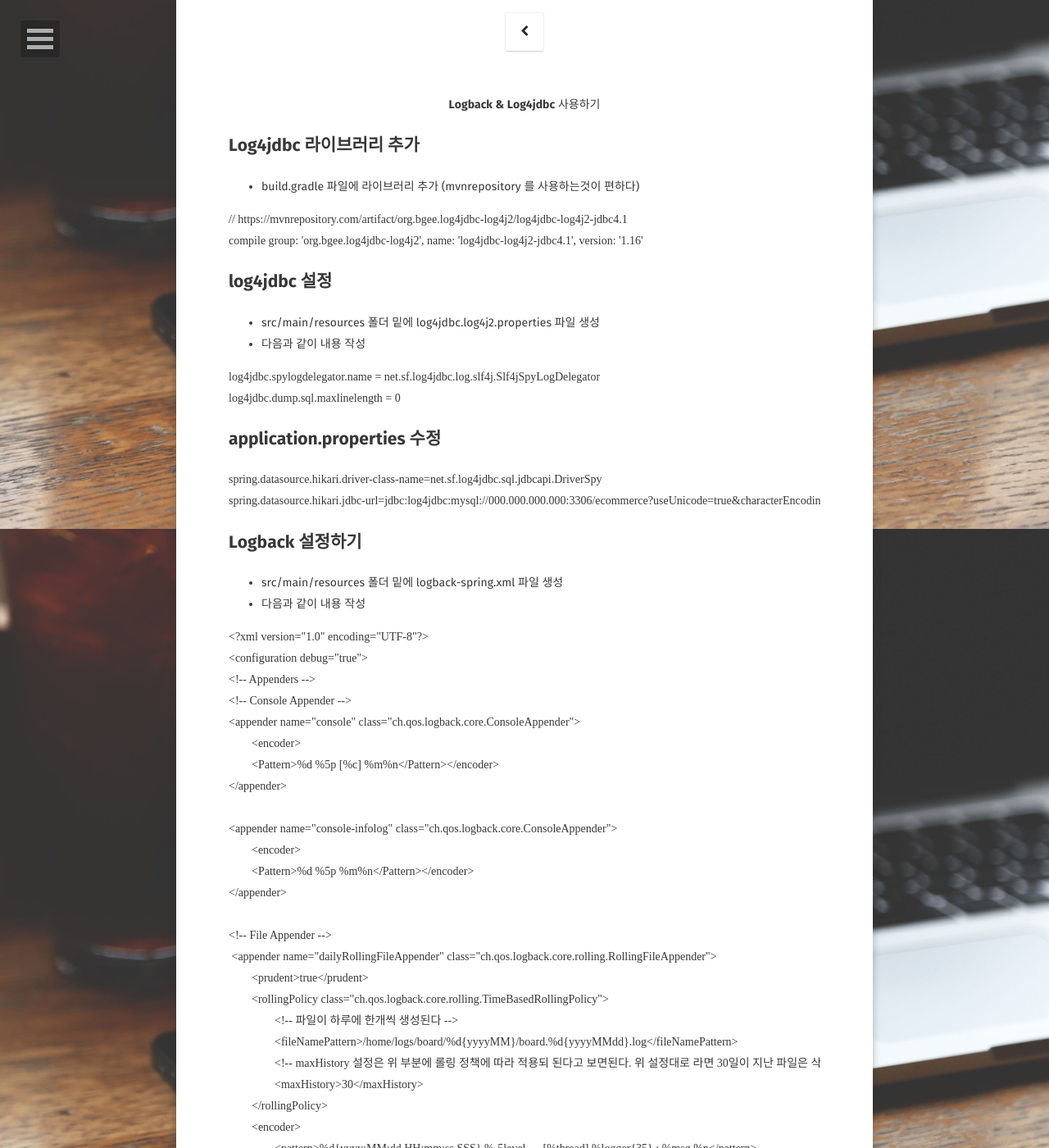
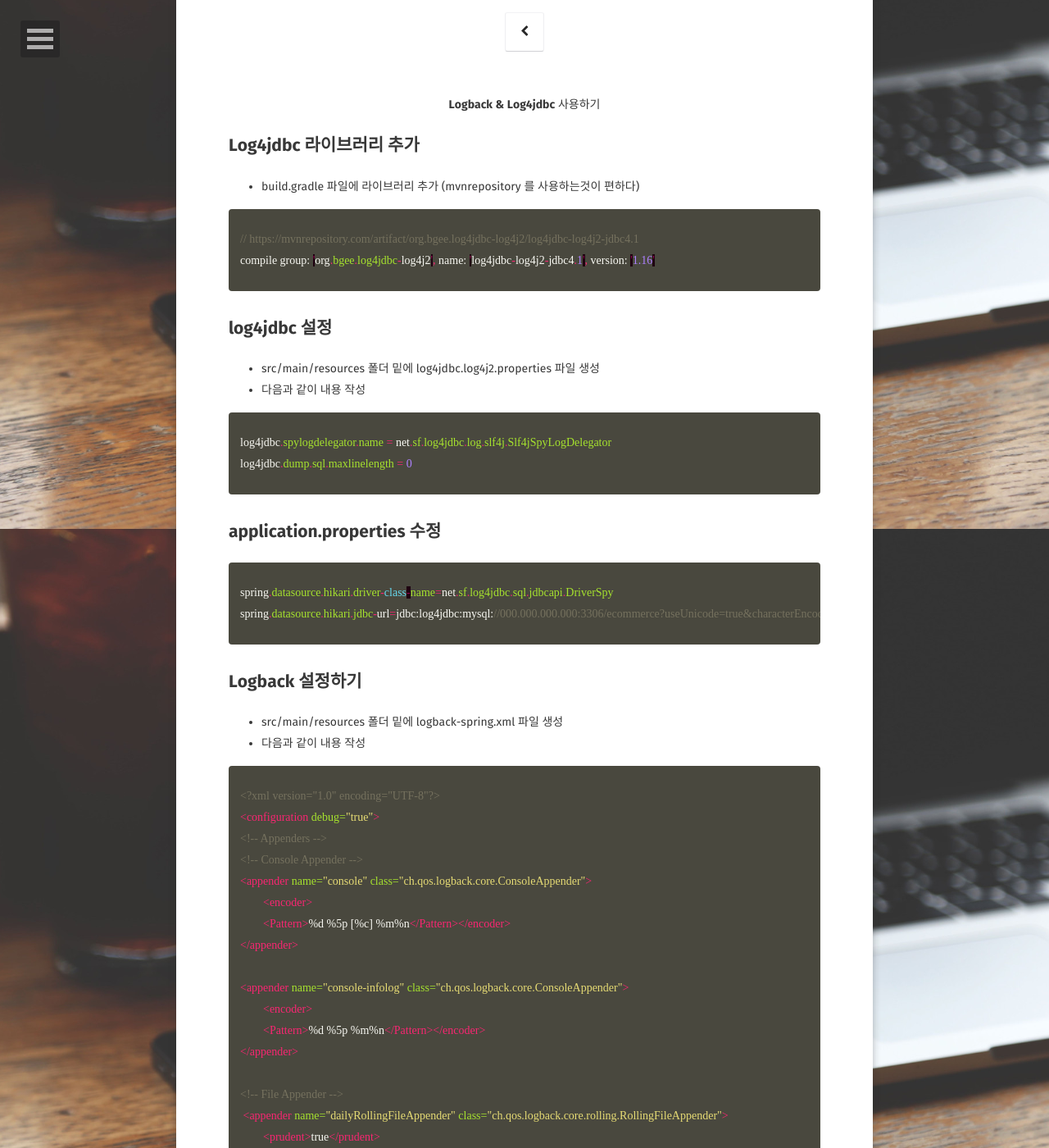
Before and after one commit to SeungjaeKim/SeungjaeKim.github.io, a Jekyll site: the page built from _posts/2019-11-19-log.md, in a window 1280 px wide and 1400 px high, scrolled down 255 px. Shown: the whole window at 82% size. Built offline with Jekyll 4.4.1, drawn with Linux system fonts in a browser that asks for light colours; some web fonts are replaced; comment, search, counter and statistics services are not loaded; some of the changed text lies outside the part shown.

Commit message:
하이라이트 적용

````diff
--- a/_posts/2019-11-19-log.md
+++ b/_posts/2019-11-19-log.md
@@ -19,33 +19,33 @@ comments: true
 ## Log4jdbc 라이브러리 추가
 * build.gradle 파일에 라이브러리 추가 (mvnrepository 를 사용하는것이 편하다)
 
-```Java
+{% highlight java %}
 // https://mvnrepository.com/artifact/org.bgee.log4jdbc-log4j2/log4jdbc-log4j2-jdbc4.1
 compile group: 'org.bgee.log4jdbc-log4j2', name: 'log4jdbc-log4j2-jdbc4.1', version: '1.16'
-```
+{% endhighlight %}
 
 ## log4jdbc 설정
 * src/main/resources 폴더 밑에 log4jdbc.log4j2.properties 파일 생성
 * 다음과 같이 내용 작성
 
-```Java
+{% highlight java %}
 log4jdbc.spylogdelegator.name = net.sf.log4jdbc.log.slf4j.Slf4jSpyLogDelegator
 log4jdbc.dump.sql.maxlinelength = 0
-```
+{% endhighlight %}
 
 
 ## application.properties 수정
 
-```Java
+{% highlight java %}
 spring.datasource.hikari.driver-class-name=net.sf.log4jdbc.sql.jdbcapi.DriverSpy
 spring.datasource.hikari.jdbc-url=jdbc:log4jdbc:mysql://000.000.000.000:3306/ecommerce?useUnicode=true&characterEncoding=utf-8&serverTimezone=Asia/Seoul
-```
+{% endhighlight %}
 
 ## Logback 설정하기
 * src/main/resources 폴더 밑에 logback-spring.xml 파일 생성
 * 다음과 같이 내용 작성
 
-```XML
+{% highlight xml %}
 <?xml version="1.0" encoding="UTF-8"?>
 <configuration debug="true">
 <!-- Appenders -->
@@ -103,7 +103,7 @@ spring.datasource.hikari.jdbc-url=jdbc:log4jdbc:mysql://000.000.000.000:3306/eco
 </root>
 </configuration>
 </code></pre>
-```
+{% endhighlight %}
 
 | 로그 레벨 |                                          설명                                          |
 |:---------:|:--------------------------------------------------------------------------------------:|
@@ -115,7 +115,7 @@ spring.datasource.hikari.jdbc-url=jdbc:log4jdbc:mysql://000.000.000.000:3306/eco
 
 
 ## Logback 사용하기
-```Java
+{% highlight java %}
 @Slf4j
 @Controller
 public class BoardController {
@@ -128,10 +128,11 @@ public class BoardController {
         log.error("error level log");
     }
 }
-```
+{% endhighlight %}
 
 * 롬복(Lombok)을 사용하지 않을 경우 아래와 같이 사용한다.
 
+{% highlight java %}
 ```Java
 @Controller
 public class BoardController {
@@ -145,3 +146,4 @@ public class BoardController {
     }
 }
 ```
+{% endhighlight %}
````
Also changed, not shown: _posts/2019-11-20-Interceptor.md (+2 -2 lines).
